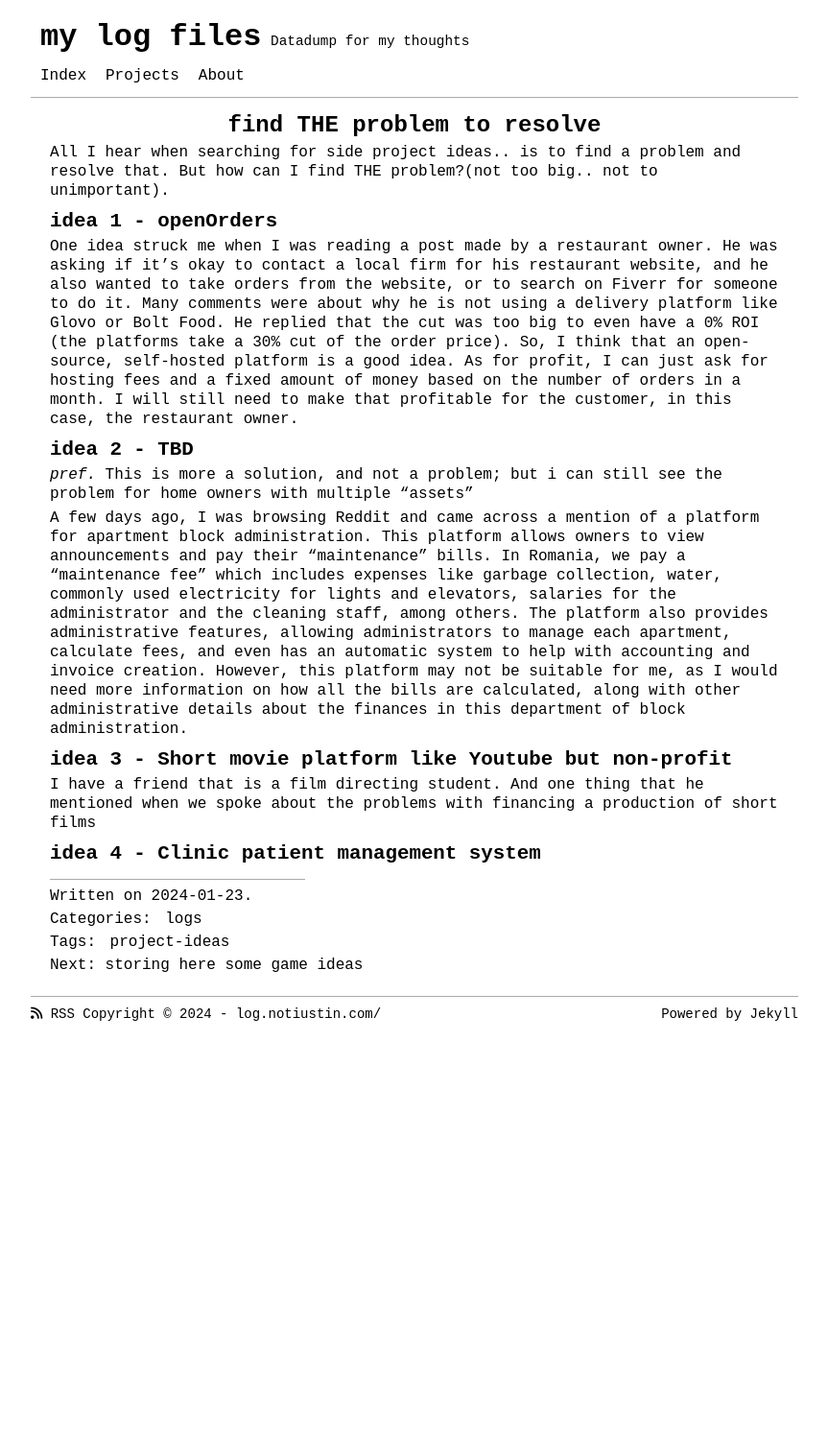
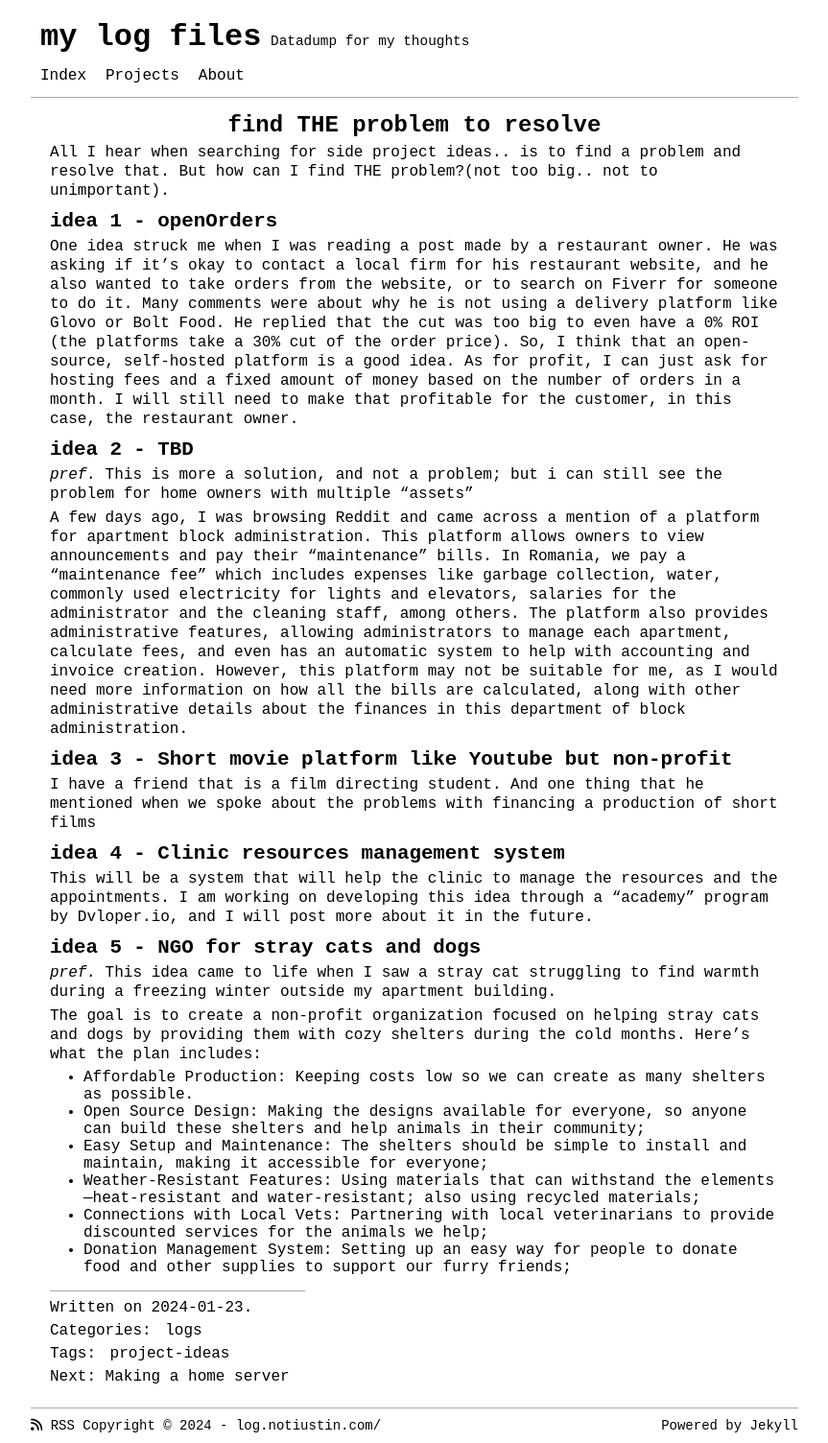
Before and after one commit to UnD37970UnD/-blog, a Jekyll site: the page built from _posts/logs/2024-01-12-find_THE_problem_to_resolve.markdown, in a window 1280 px wide. Shown: the whole page at 96% size, without its empty margins (208-1071 px from the left). Built offline with Jekyll 4.4.1, drawn with Linux system fonts in a browser that asks for light colours; nearby versions of some CDN libraries; before the commit the page ends 1075 px from its top, so only the background shows below that.

Commit message:
new idea for a non-profit organization

```diff
--- a/_config.yml
+++ b/_config.yml
@@ -9,7 +9,7 @@ url: "https://log.notiustin.com/" # the base hostname & protocol for your site,
 domain: "log.notiustin.com/" # the domain name for your site, e.g. example.com
 language: en
 
-analytics:   G-DWHVP9XM54
+analytics:
 
 paginate: 25
 paginate_path: "/page:num/"
--- a/_posts/logs/2024-01-12-find_THE_problem_to_resolve.markdown
+++ b/_posts/logs/2024-01-12-find_THE_problem_to_resolve.markdown
@@ -1,7 +1,7 @@
 ---
 layout: post
-title:  "find THE problem to resolve"
-date:   2024-01-23
+title: "find THE problem to resolve"
+date: 2024-01-23
 categories: [logs]
 tags: [project-ideas]
 ---
@@ -14,7 +14,7 @@ One idea struck me when I was reading a post made by a restaurant owner. He was
 
 ## idea 2 - TBD
 
-*pref.*  This is more a solution, and not a problem; but i can still see the problem for home owners with multiple "assets"
+_pref._ This is more a solution, and not a problem; but i can still see the problem for home owners with multiple "assets"
 
 A few days ago, I was browsing Reddit and came across a mention of a platform for apartment block administration. This platform allows owners to view announcements and pay their “maintenance” bills. In Romania, we pay a “maintenance fee” which includes expenses like garbage collection, water, commonly used electricity for lights and elevators, salaries for the administrator and the cleaning staff, among others. The platform also provides administrative features, allowing administrators to manage each apartment, calculate fees, and even has an automatic system to help with accounting and invoice creation.
 However, this platform may not be suitable for me, as I would need more information on how all the bills are calculated, along with other administrative details about the finances in this department of block administration.
@@ -23,4 +23,20 @@ However, this platform may not be suitable for me, as I would need more informat
 
 I have a friend that is a film directing student. And one thing that he mentioned when we spoke about the problems with financing a production of short films
 
-## idea 4 - Clinic patient management system
+## idea 4 - Clinic resources management system
+
+This will be a system that will help the clinic to manage the resources and the appointments.
+I am working on developing this idea through a "academy" program by [Dvloper.io](https://dvloper.io/), and I will post more about it in the future.
+
+## idea 5 - NGO for stray cats and dogs
+
+_pref._ This idea came to life when I saw a stray cat struggling to find warmth during a freezing winter outside my apartment building.
+
+The goal is to create a non-profit organization focused on helping stray cats and dogs by providing them with cozy shelters during the cold months. Here’s what the plan includes:
+
+- Affordable Production: Keeping costs low so we can create as many shelters as possible.
+- Open Source Design: Making the designs available for everyone, so anyone can build these shelters and help animals in their community;
+- Easy Setup and Maintenance: The shelters should be simple to install and maintain, making it accessible for everyone;
+- Weather-Resistant Features: Using materials that can withstand the elements—heat-resistant and water-resistant; also using recycled materials;
+- Connections with Local Vets: Partnering with local veterinarians to provide discounted services for the animals we help;
+- Donation Management System: Setting up an easy way for people to donate food and other supplies to support our furry friends;
--- a/_posts/logs/2024-07-01-first_experience_in_work_env.markdown
+++ b/_posts/logs/2024-07-01-first_experience_in_work_env.markdown
@@ -1,12 +1,14 @@
 ---
 layout: post
-title:  "First experience in work env"
-date:   2024-07-01
+title: "First experience in work env"
+date: 2024-07-01
 categories: [logs]
 tags: [business]
 ---
 
 ## My Little Experience as a Web Dev (WordPress Designer... Don't Laugh)
+
+### And what I've learned working on a startup web agency
 
 My journey as a web developer, or more accurately, a WordPress designer, has raised a few questions. Here are some thoughts based on my experiences working with my boss and other clients:
 
```
Also changed, not shown: _posts/logs/2024-09-21-new_ideas_for_a_game.md (+2 -4 lines).
